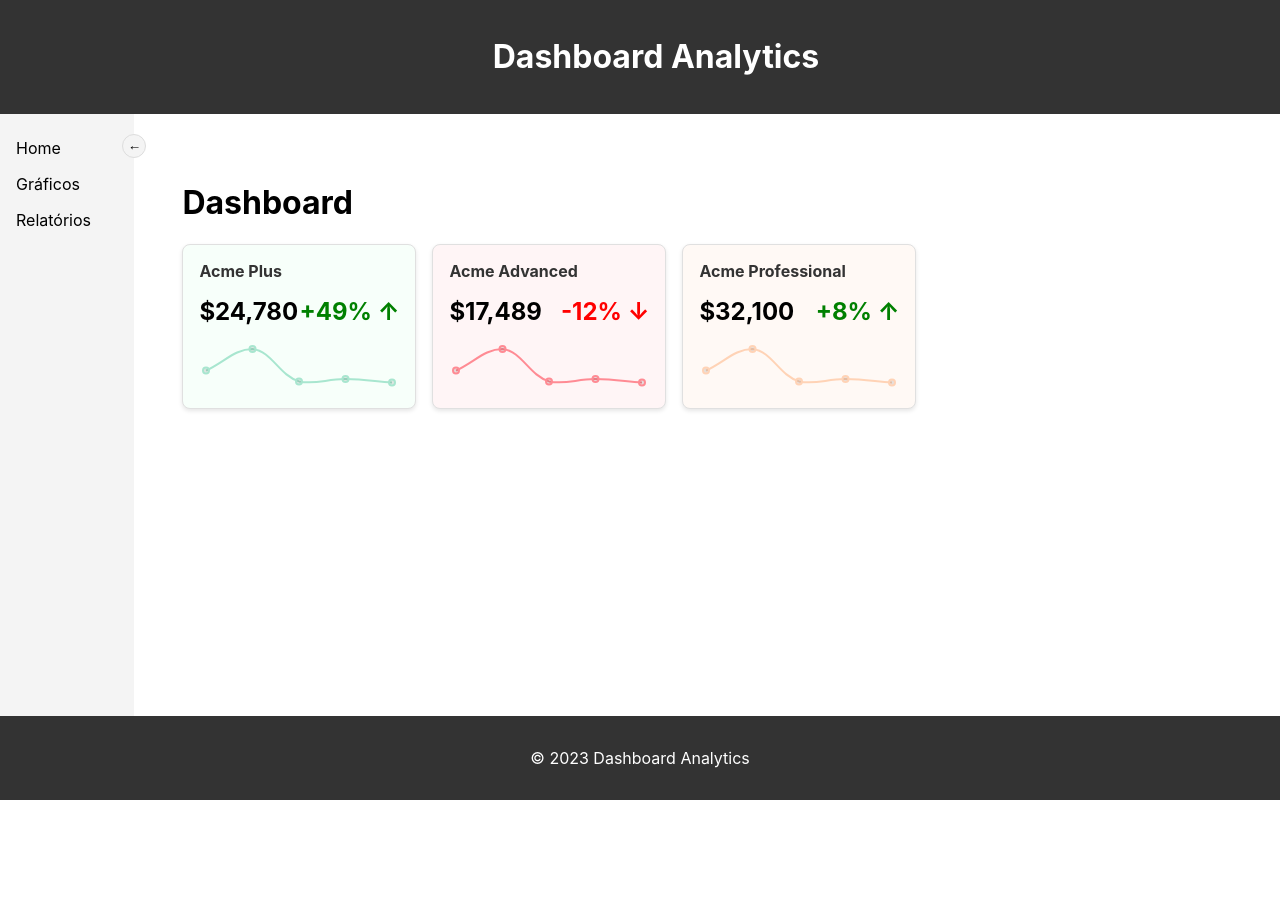
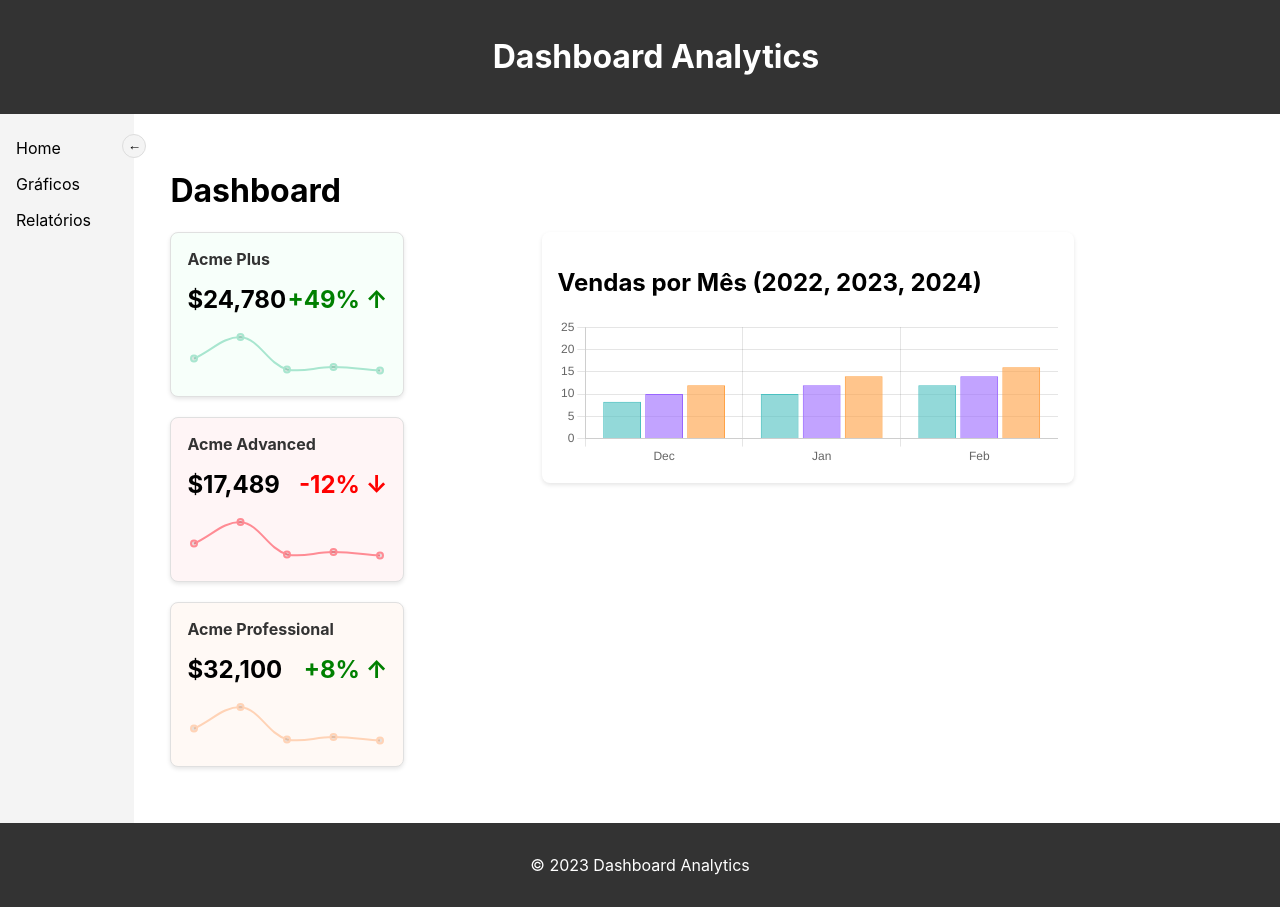
Before and after one commit to klevessond/estudo, a React (Create React App) app in the folder frontend/: page / in a window 1280 px wide. Shown: the top 907 px of the page. Before the commit the page ends 800 px from the top, so only its background shows below. Built offline with nearby package versions, Linux system fonts and the light colour scheme.

Commit message:
precisa ajustar a linha de exibição dos graficos

```diff
--- /dev/null
+++ b/frontend/src/components/BarChart/BarChart.css
@@ -0,0 +1,15 @@
+.bar-chart-container {
+    width: 100%;
+    max-width: 500px;
+    margin: 0;
+    padding: 1rem;
+    background-color: #fff;
+    border-radius: 8px;
+    box-shadow: 0 2px 4px rgba(0, 0, 0, 0.1);
+}
+
+.chart-wrapper {
+    position: relative;
+    width: 100%;
+    height: 150px; /* Altura fixa para o gráfico */
+}
--- /dev/null
+++ b/frontend/src/components/BarChart/BarChart.jsx
@@ -0,0 +1,99 @@
+import React, { useRef, useEffect } from 'react';
+import { Chart, BarController, BarElement, CategoryScale, LinearScale, Tooltip } from 'chart.js';
+import './BarChart.css';
+
+// Registrar os componentes necessários do Chart.js
+Chart.register(BarController, BarElement, CategoryScale, LinearScale, Tooltip);
+
+const BarChart = () => {
+    const chartRef = useRef(null);
+    const chartInstance = useRef(null);
+
+    useEffect(() => {
+        const ctx = chartRef.current.getContext('2d');
+
+        // Dados do gráfico
+        const data = {
+            labels: ['Dec', 'Jan', 'Feb',], // Meses
+            datasets: [
+                {
+                    label: 'Vendas 2022',
+                    data: [8.25, 10, 12, 15, 18, 20], // Vendas para 2022
+                    backgroundColor: 'rgba(75, 192, 192, 0.6)', // Cor das barras
+                    borderColor: 'rgba(75, 192, 192, 1)', // Cor da borda
+                    borderWidth: 1,
+                },
+                {
+                    label: 'Vendas 2023',
+                    data: [10, 12, 14, 16, 20, 22], // Vendas para 2023
+                    backgroundColor: 'rgba(153, 102, 255, 0.6)', // Cor das barras
+                    borderColor: 'rgba(153, 102, 255, 1)', // Cor da borda
+                    borderWidth: 1,
+                },
+                {
+                    label: 'Vendas 2024',
+                    data: [12, 14, 16, 18, 22, 24], // Vendas para 2024
+                    backgroundColor: 'rgba(255, 159, 64, 0.6)', // Cor das barras
+                    borderColor: 'rgba(255, 159, 64, 1)', // Cor da borda
+                    borderWidth: 1,
+                },
+            ],
+        };
+
+        // Configurações do gráfico
+        const options = {
+            responsive: true,
+            maintainAspectRatio: false,
+            plugins: {
+                tooltip: {
+                    enabled: true,
+                    mode: 'index',
+                    intersect: false,
+                },
+                legend: {
+                    display: true,
+                    position: 'top',
+                },
+            },
+            scales: {
+                x: {
+                    stacked: false, // Barras não empilhadas
+                },
+                y: {
+                    stacked: false, // Barras não empilhadas
+                    beginAtZero: true, // Começar o eixo Y do zero
+                },
+            },
+        };
+
+        // Destruir o gráfico anterior, se existir
+        if (chartInstance.current) {
+            chartInstance.current.destroy();
+        }
+
+        // Criar um novo gráfico
+        chartInstance.current = new Chart(ctx, {
+            type: 'bar',
+            data: data,
+            options: options,
+        });
+
+        // Limpar o gráfico quando o componente for desmontado
+        return () => {
+            if (chartInstance.current) {
+                chartInstance.current.destroy();
+            }
+        };
+    }, []);
+
+    return (
+        <div className="bar-chart-container">
+            <h2>Vendas por Mês (2022, 2023, 2024)</h2>
+            <div className="chart-wrapper">
+                <canvas ref={chartRef}></canvas>
+            </div>
+        </div>
+    );
+};
+
+export default BarChart;
--- a/frontend/src/components/metricard/MetricCard.css
+++ b/frontend/src/components/metricard/MetricCard.css
@@ -5,7 +5,8 @@
     padding: 1rem;
     box-shadow: 0 2px 4px rgba(0, 0, 0, 0.1);
     width: 200px;
-    transition: background-color 0.3s ease;
+    height: auto; /* Altura ajustada ao conteúdo */
+    margin: 0; /* Remove margens */
 }
 
 .metric-card h3 {
--- a/frontend/src/components/pages/Dashborad/Dashboard.css
+++ b/frontend/src/components/pages/Dashborad/Dashboard.css
@@ -1,9 +1,22 @@
 .dashboard {
-    padding: 2rem;
+    padding: 20px;
 }
 
 .metric-cards {
     display: flex;
-    gap: 1rem;
+    gap: 20px;
+    margin-bottom: 20px;
     flex-wrap: wrap;
+    flex: 1; /* Ocupa o espaço disponível */
 }
+
+.chart-section {
+    flex: 2; /* Ocupa mais espaço que os MetricCards */
+    margin-left: 0px; /* Espaçamento entre os MetricCards e o BarChart */
+}
+
+.dashboard-container {
+    display: flex;
+    align-items: flex-start; /* Alinha os itens no topo */
+    gap: 20px; /* Espaçamento entre os itens */
+}
--- a/frontend/src/components/pages/Dashborad/Dashboard.jsx
+++ b/frontend/src/components/pages/Dashborad/Dashboard.jsx
@@ -1,11 +1,13 @@
 import React, { useRef, useEffect } from 'react';
 import MetricCard from '../../metricard/MetricCard';
+import BarChart from '../../BarChart/BarChart';
 import './Dashboard.css';
 
 const Dashboard = () => {
     return (
         <div className="dashboard">
             <h1>Dashboard</h1>
+            <div className="dashboard-container">
                 <div className="metric-cards">
                     <MetricCard
                         title="Acme Plus"
@@ -32,6 +34,10 @@ const Dashboard = () => {
                         backgroundColor="#fff9f5"
                     />
                 </div>
+                <div className="chart-section">
+                    <BarChart />
+                </div>
+            </div>
         </div>
     );
 };
```
Lines whose indentation alone changed are shown as unchanged.
